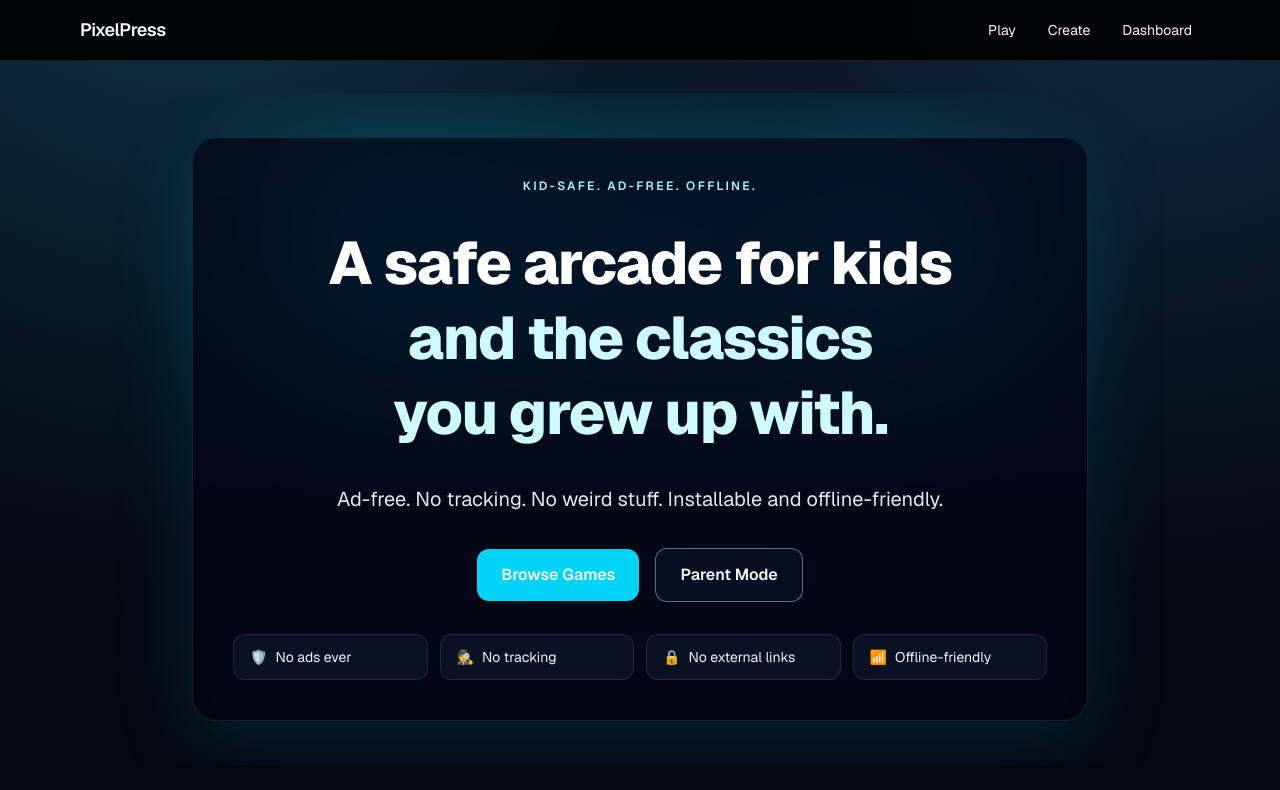
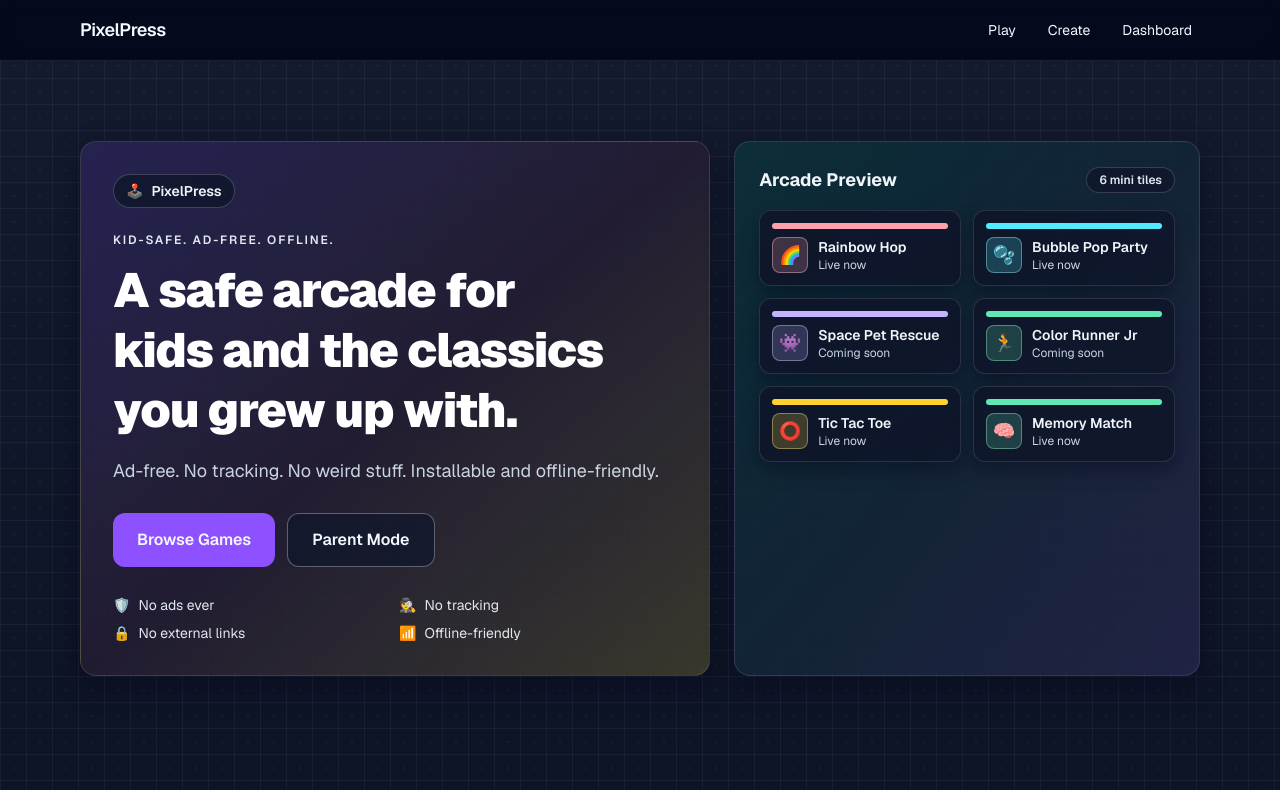
Before and after one commit to flowsyncsolutions/pixelpress, a Next.js app: page / in a window 1280 px wide. Shown: the top 790 px of the page. Built offline with nearby package versions, Linux system fonts and the light colour scheme.

Commit message:
Pocket Arcade redesign: theme system, arcade shelf UI, daily picks, streak placeholder

```diff
--- a/app/globals.css
+++ b/app/globals.css
@@ -1,9 +1,9 @@
 @import "tailwindcss";
 
 :root {
-  --background: #050812;
+  --background: #111827;
   --foreground: #f4f8ff;
-  --accent: #22d3ee;
+  --accent: #8b5cf6;
 }
 
 @theme inline {
@@ -16,9 +16,20 @@
 body {
   background: var(--background);
   background-image:
-    radial-gradient(circle at 15% -10%, rgb(34 211 238 / 0.18), transparent 45%),
-    radial-gradient(circle at 90% 0%, rgb(56 189 248 / 0.14), transparent 40%),
-    linear-gradient(180deg, #0a1020 0%, #060b16 45%, #04070f 100%);
+    linear-gradient(rgb(148 163 184 / 0.08) 1px, transparent 1px),
+    linear-gradient(90deg, rgb(148 163 184 / 0.08) 1px, transparent 1px),
+    radial-gradient(circle at 1px 1px, rgb(148 163 184 / 0.08) 1px, transparent 0),
+    linear-gradient(180deg, #141b2e 0%, #10172a 45%, #0d1425 100%);
+  background-size:
+    26px 26px,
+    26px 26px,
+    26px 26px,
+    auto;
+  background-position:
+    0 0,
+    0 0,
+    13px 13px,
+    0 0;
   background-attachment: fixed;
   color: var(--foreground);
   font-family: var(--font-geist-sans), Arial, Helvetica, sans-serif;
--- a/app/layout.tsx
+++ b/app/layout.tsx
@@ -45,11 +45,11 @@ export default function RootLayout({
   return (
     <html lang="en">
       <body
-        className={`${geistSans.variable} ${geistMono.variable} min-h-screen bg-black text-zinc-100 antialiased`}
+        className={`${geistSans.variable} ${geistMono.variable} min-h-screen antialiased`}
       >
-        <header className="sticky top-0 z-20 border-b border-white/10 bg-black/90 backdrop-blur">
+        <header className="sticky top-0 z-20 border-b border-slate-200/10 bg-slate-950/85 backdrop-blur">
           <div className="mx-auto flex w-full max-w-6xl items-center justify-between px-4 py-4">
-            <Link href="/" className="text-lg font-semibold tracking-tight text-white">
+            <Link href="/" className="text-lg font-semibold tracking-tight text-slate-100">
               PixelPress
             </Link>
             <nav className="flex items-center gap-2 text-xs sm:gap-4 sm:text-sm">
@@ -57,7 +57,7 @@ export default function RootLayout({
                 <Link
                   key={item.href}
                   href={item.href}
-                  className="rounded-md px-2 py-1 text-zinc-300 transition hover:bg-white/10 hover:text-white"
+                  className="rounded-md px-2 py-1 text-slate-300 transition hover:bg-slate-800 hover:text-slate-100"
                 >
                   {item.label}
                 </Link>
--- a/app/page.tsx
+++ b/app/page.tsx
@@ -1,67 +1,99 @@
 import Link from "next/link";
+import { getAllGames } from "@/src/lib/games";
+import { ACCENT_STYLES, THEME } from "@/src/lib/theme";
 
 export default function Home() {
+  const previewGames = getAllGames().slice(0, 6);
+
   return (
-    <section className="relative isolate flex min-h-[calc(100vh-8rem)] items-center justify-center overflow-hidden py-10">
-      <div className="pointer-events-none absolute inset-x-0 top-8 -z-10 flex justify-center">
-        <div className="h-72 w-[min(92vw,760px)] rounded-full bg-cyan-400/20 blur-3xl" />
+    <section className="min-h-[calc(100vh-8rem)] py-8 sm:py-12">
+      <div className="grid gap-6 lg:grid-cols-[1.15fr_0.85fr]">
+        <div className={`${THEME.surfaces.card} ${THEME.gradients.hero} p-6 sm:p-8`}>
+          <div className="mb-6 inline-flex items-center gap-2 rounded-full border border-slate-100/20 bg-slate-900/80 px-3 py-1.5 text-sm font-semibold text-slate-100">
+            <span aria-hidden="true">🕹️</span>
+            <span>PixelPress</span>
           </div>
 
-      <div className="w-full max-w-4xl space-y-8 rounded-3xl border border-white/10 bg-slate-950/70 p-6 text-center shadow-[0_20px_80px_rgba(8,145,178,0.2)] backdrop-blur sm:p-10">
-        <p className="text-xs font-semibold uppercase tracking-[0.2em] text-cyan-200">
+          <p className="mb-3 text-xs font-semibold uppercase tracking-[0.16em] text-slate-200">
             Kid-safe. Ad-free. Offline.
           </p>
 
-        <h1 className="text-balance text-4xl font-extrabold leading-tight tracking-tight text-white sm:text-6xl">
-          <span className="block">A safe arcade for kids</span>
-          <span className="block text-cyan-100">and the classics you grew up with.</span>
+          <h1 className="max-w-xl text-balance text-4xl font-black leading-tight tracking-tight text-white sm:text-5xl">
+            A safe arcade for kids and the classics you grew up with.
           </h1>
 
-        <p className="mx-auto max-w-2xl text-lg leading-relaxed text-slate-200 sm:text-xl">
+          <p className={`mt-4 max-w-2xl text-lg leading-relaxed ${THEME.brandColors.textMuted}`}>
             Ad-free. No tracking. No weird stuff. Installable and offline-friendly.
           </p>
 
-        <div className="flex flex-col items-center justify-center gap-3 sm:flex-row sm:gap-4">
+          <div className="mt-7 flex flex-col gap-3 sm:flex-row">
             <Link
               href="/play"
-            className="w-full rounded-xl bg-cyan-400 px-6 py-3.5 text-base font-semibold text-slate-950 transition hover:bg-cyan-300 focus-visible:outline-2 focus-visible:outline-offset-2 focus-visible:outline-cyan-200 sm:w-auto"
+              className={`inline-flex items-center justify-center rounded-xl px-6 py-3.5 text-base font-semibold transition focus-visible:outline-2 focus-visible:outline-offset-2 ${THEME.brandColors.primaryButton}`}
             >
               Browse Games
             </Link>
             <Link
               href="/parent"
-            className="w-full rounded-xl border border-cyan-200/45 bg-slate-900/50 px-6 py-3.5 text-base font-semibold text-cyan-100 transition hover:bg-cyan-400/10 focus-visible:outline-2 focus-visible:outline-offset-2 focus-visible:outline-cyan-200 sm:w-auto"
+              className="inline-flex items-center justify-center rounded-xl border border-slate-200/35 bg-slate-900/70 px-6 py-3.5 text-base font-semibold text-slate-100 transition hover:bg-slate-800 focus-visible:outline-2 focus-visible:outline-offset-2 focus-visible:outline-slate-200"
             >
               Parent Mode
             </Link>
           </div>
 
-        <div className="grid gap-3 text-left sm:grid-cols-2 lg:grid-cols-4">
-          <div className="rounded-xl border border-white/10 bg-slate-900/70 px-4 py-3 text-sm text-slate-100">
-            <span className="mr-2" aria-hidden="true">
-              🛡️
-            </span>
-            No ads ever
+          <div className="mt-7 grid gap-2 text-sm text-slate-200 sm:grid-cols-2">
+            <div className="inline-flex items-center gap-2">
+              <span aria-hidden="true">🛡️</span>
+              <span>No ads ever</span>
             </div>
-          <div className="rounded-xl border border-white/10 bg-slate-900/70 px-4 py-3 text-sm text-slate-100">
-            <span className="mr-2" aria-hidden="true">
-              🕵️
-            </span>
-            No tracking
+            <div className="inline-flex items-center gap-2">
+              <span aria-hidden="true">🕵️</span>
+              <span>No tracking</span>
             </div>
-          <div className="rounded-xl border border-white/10 bg-slate-900/70 px-4 py-3 text-sm text-slate-100">
-            <span className="mr-2" aria-hidden="true">
-              🔒
-            </span>
-            No external links
+            <div className="inline-flex items-center gap-2">
+              <span aria-hidden="true">🔒</span>
+              <span>No external links</span>
             </div>
-          <div className="rounded-xl border border-white/10 bg-slate-900/70 px-4 py-3 text-sm text-slate-100">
-            <span className="mr-2" aria-hidden="true">
-              📶
-            </span>
-            Offline-friendly
+            <div className="inline-flex items-center gap-2">
+              <span aria-hidden="true">📶</span>
+              <span>Offline-friendly</span>
             </div>
           </div>
+        </div>
+
+        <aside className={`${THEME.surfaces.card} ${THEME.gradients.shelf} p-5 sm:p-6`}>
+          <div className="mb-4 flex items-center justify-between">
+            <h2 className="text-base font-bold text-slate-100 sm:text-lg">Arcade Preview</h2>
+            <span className={`${THEME.surfaces.pill} text-slate-200`}>6 mini tiles</span>
+          </div>
+
+          <div className="grid grid-cols-1 gap-3 sm:grid-cols-2">
+            {previewGames.map((game) => {
+              const accent = ACCENT_STYLES[game.accent];
+              return (
+                <div
+                  key={game.slug}
+                  className="rounded-xl border border-slate-100/12 bg-slate-900/90 p-3 shadow-[0_8px_18px_rgba(2,6,23,0.35)]"
+                >
+                  <div className={`mb-2 h-1.5 rounded-full ${accent.ribbon}`} />
+                  <div className="flex items-center gap-2.5">
+                    <div
+                      className={`flex h-9 w-9 items-center justify-center rounded-lg border text-lg ${accent.icon}`}
+                    >
+                      <span aria-hidden="true">{game.icon}</span>
+                    </div>
+                    <div className="min-w-0">
+                      <p className="truncate text-sm font-semibold text-slate-100">{game.title}</p>
+                      <p className="text-xs text-slate-300">
+                        {game.status === "live" ? "Live now" : "Coming soon"}
+                      </p>
+                    </div>
+                  </div>
+                </div>
+              );
+            })}
+          </div>
+        </aside>
       </div>
     </section>
   );
--- a/app/play/[slug]/page.tsx
+++ b/app/play/[slug]/page.tsx
@@ -1,5 +1,6 @@
 import ExitGate from "@/src/components/ExitGate";
 import { ALLOWED_IFRAME_HOSTS, getGameBySlug } from "@/src/lib/games";
+import { ACCENT_STYLES, THEME } from "@/src/lib/theme";
 import { notFound } from "next/navigation";
 
 type PlayGamePageProps = {
@@ -30,15 +31,18 @@ export default async function PlayGamePage({ params }: PlayGamePageProps) {
     notFound();
   }
 
+  const accent = ACCENT_STYLES[game.accent];
+
   return (
     <section className="space-y-6">
       <ExitGate />
 
-      <div className="relative overflow-hidden rounded-3xl border border-white/10 bg-slate-950/70 p-6 shadow-[0_16px_70px_rgba(8,145,178,0.2)]">
-        <div className="pointer-events-none absolute -left-8 -top-14 h-36 w-36 rounded-full bg-cyan-400/20 blur-3xl" />
-
+      <div className={`${THEME.surfaces.card} p-6`}>
+        <div className={`mb-3 h-1.5 rounded-full ${accent.ribbon}`} />
         <div className="relative flex items-start gap-4">
-          <div className="flex h-14 w-14 shrink-0 items-center justify-center rounded-2xl border border-cyan-200/30 bg-cyan-300/10 text-3xl">
+          <div
+            className={`flex h-14 w-14 shrink-0 items-center justify-center rounded-2xl border text-3xl ${accent.icon}`}
+          >
             <span aria-hidden="true">{game.icon}</span>
           </div>
           <div className="space-y-2">
@@ -49,7 +53,9 @@ export default async function PlayGamePage({ params }: PlayGamePageProps) {
       </div>
 
       {game.embedType === "iframe" && game.embedSrc && isAllowedIframeSrc(game.embedSrc) ? (
-        <div className="relative aspect-video w-full overflow-hidden rounded-2xl border border-cyan-200/20 bg-slate-950 shadow-[0_16px_36px_rgba(34,211,238,0.18)]">
+        <div
+          className={`relative aspect-video w-full overflow-hidden rounded-2xl border border-slate-200/20 bg-slate-950 ${accent.tileGlow}`}
+        >
           <iframe
             title={`${game.title} game`}
             src={game.embedSrc}
@@ -63,7 +69,7 @@ export default async function PlayGamePage({ params }: PlayGamePageProps) {
           This game is currently disabled.
         </div>
       ) : (
-        <div className="rounded-2xl border border-dashed border-cyan-200/30 bg-slate-950/80 p-10 text-center text-sm text-slate-200">
+        <div className="rounded-2xl border border-dashed border-slate-200/25 bg-slate-900/85 p-10 text-center text-sm text-slate-200">
           Internal game engine coming soon.
         </div>
       )}
--- a/app/play/page.tsx
+++ b/app/play/page.tsx
@@ -10,54 +10,101 @@ import {
   getGamesByCategory,
   type GameCategory,
 } from "@/src/lib/games";
+import { ACCENT_STYLES, THEME, type AccentTone } from "@/src/lib/theme";
 
-const CATEGORY_META: Record<GameCategory | "all", { label: string; icon: string }> = {
-  all: { label: "All", icon: "🎮" },
-  kids: { label: "Kids", icon: "🧸" },
-  classics: { label: "Classics", icon: "🕹️" },
-  educational: { label: "Educational", icon: "📚" },
-  puzzles: { label: "Puzzles", icon: "🧩" },
+const CATEGORY_META: Record<
+  GameCategory | "all",
+  { label: string; icon: string; accent: AccentTone }
+> = {
+  all: { label: "All", icon: "🎮", accent: "violet" },
+  kids: { label: "Kids", icon: "🧸", accent: "rose" },
+  classics: { label: "Classics", icon: "🕹️", accent: "amber" },
+  educational: { label: "Educational", icon: "📚", accent: "emerald" },
+  puzzles: { label: "Puzzles", icon: "🧩", accent: "cyan" },
 };
 
 export default function PlayPage() {
   const [selectedCategory, setSelectedCategory] = useState<GameCategory | "all">("all");
   const counts = getCategoryCounts();
+  const allGames = getAllGames();
+  const dailyPicks = allGames.filter((game) => game.featured).slice(0, 3);
 
   const games = useMemo(() => {
     if (selectedCategory === "all") {
-      return getAllGames();
+      return allGames;
     }
     return getGamesByCategory(selectedCategory);
-  }, [selectedCategory]);
+  }, [allGames, selectedCategory]);
 
   return (
-    <section className="relative isolate space-y-6 pb-4">
+    <section className="space-y-6 pb-4">
       <ExitGate />
 
-      <div className="relative overflow-hidden rounded-3xl border border-white/10 bg-slate-950/70 p-6 shadow-[0_16px_70px_rgba(8,145,178,0.2)]">
-        <div className="pointer-events-none absolute -left-8 -top-16 h-44 w-44 rounded-full bg-cyan-400/20 blur-3xl" />
-        <div className="pointer-events-none absolute bottom-0 right-0 h-36 w-36 rounded-full bg-sky-400/15 blur-3xl" />
-
-        <div className="relative space-y-2">
-          <p className="text-xs font-semibold uppercase tracking-[0.18em] text-cyan-200">
-            PixelPress Catalog
+      <div className={`${THEME.surfaces.card} ${THEME.gradients.shelf} p-5 sm:p-6`}>
+        <div className="space-y-2">
+          <p className="text-xs font-semibold uppercase tracking-[0.18em] text-slate-200">
+            Pocket Arcade Shelf
           </p>
           <h1 className="text-3xl font-extrabold tracking-tight text-white sm:text-4xl">Play</h1>
-          <p className="max-w-2xl text-slate-300">
+          <p className={`${THEME.brandColors.textMuted} max-w-2xl`}>
             Kid-safe picks, trusted classics, and quick brain games in one catalog.
           </p>
         </div>
       </div>
 
-      <div className="rounded-2xl border border-white/10 bg-slate-900/55 p-2">
+      <div className="grid gap-4 lg:grid-cols-[1.3fr_1fr]">
+        <div className={`${THEME.surfaces.card} p-5`}>
+          <div className="mb-4 flex flex-wrap items-center justify-between gap-3">
+            <h2 className="text-lg font-bold text-slate-100">Daily Picks</h2>
+            <span className={`${THEME.surfaces.pill} text-slate-100`}>🔥 Streak: 0 days</span>
+          </div>
+          <div className="grid gap-3 sm:grid-cols-3">
+            {dailyPicks.map((game) => {
+              const accent = ACCENT_STYLES[game.accent];
+              return (
+                <Link
+                  key={game.slug}
+                  href={`/play/${game.slug}`}
+                  className={`rounded-xl border border-slate-100/10 bg-slate-900/85 p-3 transition hover:-translate-y-0.5 ${accent.tileGlow}`}
+                >
+                  <div className={`mb-2 h-1.5 rounded-full ${accent.ribbon}`} />
+                  <div className="flex items-center gap-2">
+                    <div
+                      className={`flex h-9 w-9 items-center justify-center rounded-lg border text-lg ${accent.icon}`}
+                    >
+                      <span aria-hidden="true">{game.icon}</span>
+                    </div>
+                    <div className="min-w-0">
+                      <p className="truncate text-sm font-semibold text-slate-100">{game.title}</p>
+                      <p className="text-xs text-slate-300">Daily pick</p>
+                    </div>
+                  </div>
+                </Link>
+              );
+            })}
+          </div>
+        </div>
+
+        <div className={`${THEME.surfaces.card} p-5`}>
+          <h2 className="mb-2 text-lg font-bold text-slate-100">Continue Playing</h2>
+          <div className="rounded-xl border border-dashed border-slate-300/25 bg-slate-900/70 p-4">
+            <p className="text-sm text-slate-300">No recent sessions yet.</p>
+            <p className="mt-1 text-xs text-slate-400">
+              Once kids play a game, it will appear here for quick return.
+            </p>
+          </div>
+        </div>
+      </div>
+
+      <div className={`${THEME.surfaces.card} p-2`}>
         <div className="grid grid-cols-1 gap-2 sm:grid-cols-2 lg:grid-cols-5">
           <button
             type="button"
             onClick={() => setSelectedCategory("all")}
             className={`flex items-center justify-between rounded-xl px-4 py-3 text-sm font-semibold transition ${
               selectedCategory === "all"
-                ? "bg-cyan-400 text-slate-950 shadow-[0_8px_24px_rgba(34,211,238,0.35)]"
-                : "bg-slate-950/70 text-slate-200 hover:bg-slate-800"
+                ? `${ACCENT_STYLES[CATEGORY_META.all.accent].tab} shadow-[0_8px_18px_rgba(15,23,42,0.24)]`
+                : "bg-slate-900/80 text-slate-200 hover:bg-slate-800"
             }`}
           >
             <span className="flex items-center gap-2">
@@ -73,8 +120,8 @@ export default function PlayPage() {
               onClick={() => setSelectedCategory(category)}
               className={`flex items-center justify-between rounded-xl px-4 py-3 text-sm font-semibold transition ${
                 selectedCategory === category
-                  ? "bg-cyan-400 text-slate-950 shadow-[0_8px_24px_rgba(34,211,238,0.35)]"
-                  : "bg-slate-950/70 text-slate-200 hover:bg-slate-800"
+                  ? `${ACCENT_STYLES[CATEGORY_META[category].accent].tab} shadow-[0_8px_18px_rgba(15,23,42,0.24)]`
+                  : "bg-slate-900/80 text-slate-200 hover:bg-slate-800"
               }`}
             >
               <span className="flex items-center gap-2">
@@ -90,31 +137,38 @@ export default function PlayPage() {
       </div>
 
       <div className="grid gap-4 sm:grid-cols-2 xl:grid-cols-3">
-        {games.map((game) => (
+        {games.map((game) => {
+          const accent = ACCENT_STYLES[game.accent];
+
+          return (
             <Link
               key={game.slug}
               href={`/play/${game.slug}`}
-            className="group flex min-h-56 flex-col rounded-2xl border border-white/10 bg-slate-950/70 p-4 shadow-[0_8px_30px_rgba(2,6,23,0.45)] transition hover:-translate-y-0.5 hover:border-cyan-300/35 hover:shadow-[0_16px_36px_rgba(34,211,238,0.2)]"
+              className={`group flex min-h-56 flex-col rounded-2xl border border-slate-100/12 bg-slate-900/88 p-4 shadow-[0_8px_24px_rgba(2,6,23,0.35)] transition hover:-translate-y-0.5 ${accent.tileGlow}`}
             >
+              <div className={`mb-3 h-1.5 rounded-full ${accent.ribbon}`} />
+
               <div className="mb-4 flex items-start justify-between gap-3">
                 <div className="flex items-start gap-3">
-                <div className="flex h-12 w-12 shrink-0 items-center justify-center rounded-xl border border-cyan-200/30 bg-cyan-300/10 text-2xl">
+                  <div
+                    className={`flex h-12 w-12 shrink-0 items-center justify-center rounded-xl border text-2xl ${accent.icon}`}
+                  >
                     <span aria-hidden="true">{game.icon}</span>
                   </div>
 
                   <div>
                     <h2 className="text-lg font-semibold text-white">{game.title}</h2>
-                  <span className="mt-1 inline-flex rounded-full border border-cyan-200/25 bg-cyan-400/10 px-2 py-0.5 text-xs font-medium text-cyan-100">
+                    <span className={`${THEME.surfaces.pill} mt-1 inline-flex text-slate-100`}>
                       {CATEGORY_META[game.category].icon} {CATEGORY_META[game.category].label}
                     </span>
                   </div>
                 </div>
 
                 <span
-                className={`shrink-0 rounded-full px-2.5 py-1 text-xs font-semibold ${
+                  className={`${THEME.surfaces.badge} ${
                     game.status === "live"
-                    ? "border border-emerald-300/40 bg-emerald-400/20 text-emerald-100"
-                    : "border border-amber-300/40 bg-amber-400/20 text-amber-100"
+                      ? "border-emerald-200/45 bg-emerald-300/15 text-emerald-100"
+                      : "border-amber-200/45 bg-amber-300/15 text-amber-100"
                   }`}
                 >
                   {game.status === "live" ? "Live" : "Coming Soon"}
@@ -127,26 +181,22 @@ export default function PlayPage() {
                 {game.tags.map((tag) => (
                   <span
                     key={tag}
-                  className="rounded-md border border-white/10 bg-slate-900/70 px-2.5 py-1 text-xs text-slate-200"
+                    className="rounded-md border border-slate-200/15 bg-slate-950/80 px-2.5 py-1 text-xs text-slate-200"
                   >
                     {tag}
                   </span>
                 ))}
               </div>
 
-            <div className="mt-auto flex items-center justify-between text-sm">
-              <span className="font-medium text-cyan-100 transition group-hover:text-cyan-50">
-                Open game
-              </span>
-              <span
-                aria-hidden="true"
-                className="text-cyan-200 transition-transform group-hover:translate-x-1"
-              >
-                →
+              <div className="mt-auto flex items-center justify-between">
+                <span className="text-sm font-medium text-slate-200">Tap to launch</span>
+                <span className={`rounded-lg px-3 py-1.5 text-sm font-semibold transition ${accent.button}`}>
+                  Play
                 </span>
               </div>
             </Link>
-        ))}
+          );
+        })}
       </div>
     </section>
   );
--- /dev/null
+++ b/src/lib/theme.ts
@@ -0,0 +1,74 @@
+export type AccentTone = "amber" | "emerald" | "violet" | "rose" | "cyan";
+
+export const THEME = {
+  brandColors: {
+    primaryButton:
+      "bg-violet-500 text-violet-50 hover:bg-violet-400 focus-visible:outline-violet-200",
+    secondaryButton:
+      "bg-amber-300 text-amber-950 hover:bg-amber-200 focus-visible:outline-amber-100",
+    textStrong: "text-slate-100",
+    textMuted: "text-slate-300",
+  },
+  gradients: {
+    hero: "bg-gradient-to-br from-violet-500/18 via-rose-400/8 to-amber-300/18",
+    shelf: "bg-gradient-to-br from-emerald-400/12 via-cyan-300/6 to-violet-400/12",
+  },
+  surfaces: {
+    card: "rounded-2xl border border-slate-200/12 bg-slate-900/85 shadow-[0_10px_28px_rgba(2,6,23,0.38)]",
+    pill: "rounded-full border border-slate-200/18 bg-slate-900/80 px-3 py-1 text-xs font-semibold",
+    badge: "rounded-full border px-2.5 py-1 text-xs font-semibold",
+  },
+} as const;
+
+export const ACCENT_STYLES: Record<
+  AccentTone,
+  {
+    ribbon: string;
+    icon: string;
+    tileGlow: string;
+    button: string;
+    badge: string;
+    tab: string;
+  }
+> = {
+  amber: {
+    ribbon: "bg-amber-300",
+    icon: "border-amber-200/40 bg-amber-300/20 text-amber-100",
+    tileGlow: "hover:shadow-[0_12px_26px_rgba(251,191,36,0.22)]",
+    button: "bg-amber-300 text-amber-950 group-hover:bg-amber-200",
+    badge: "border-amber-200/45 bg-amber-300/15 text-amber-100",
+    tab: "bg-amber-300 text-amber-950",
+  },
+  emerald: {
+    ribbon: "bg-emerald-300",
+    icon: "border-emerald-200/40 bg-emerald-300/20 text-emerald-100",
+    tileGlow: "hover:shadow-[0_12px_26px_rgba(52,211,153,0.2)]",
+    button: "bg-emerald-300 text-emerald-950 group-hover:bg-emerald-200",
+    badge: "border-emerald-200/45 bg-emerald-300/15 text-emerald-100",
+    tab: "bg-emerald-300 text-emerald-950",
+  },
+  violet: {
+    ribbon: "bg-violet-300",
+    icon: "border-violet-200/40 bg-violet-300/20 text-violet-100",
+    tileGlow: "hover:shadow-[0_12px_26px_rgba(196,181,253,0.22)]",
+    button: "bg-violet-300 text-violet-950 group-hover:bg-violet-200",
+    badge: "border-violet-200/45 bg-violet-300/15 text-violet-100",
+    tab: "bg-violet-300 text-violet-950",
+  },
+  rose: {
+    ribbon: "bg-rose-300",
+    icon: "border-rose-200/40 bg-rose-300/20 text-rose-100",
+    tileGlow: "hover:shadow-[0_12px_26px_rgba(253,164,175,0.22)]",
+    button: "bg-rose-300 text-rose-950 group-hover:bg-rose-200",
+    badge: "border-rose-200/45 bg-rose-300/15 text-rose-100",
+    tab: "bg-rose-300 text-rose-950",
+  },
+  cyan: {
+    ribbon: "bg-cyan-300",
+    icon: "border-cyan-200/40 bg-cyan-300/20 text-cyan-100",
+    tileGlow: "hover:shadow-[0_12px_26px_rgba(103,232,249,0.22)]",
+    button: "bg-cyan-300 text-cyan-950 group-hover:bg-cyan-200",
+    badge: "border-cyan-200/45 bg-cyan-300/15 text-cyan-100",
+    tab: "bg-cyan-300 text-cyan-950",
+  },
+};
```
Also changed, not shown: src/components/ExitGate.tsx (+5 -4 lines), src/lib/games.ts (+39 -1 lines). Lines whose indentation alone changed are shown as unchanged.
